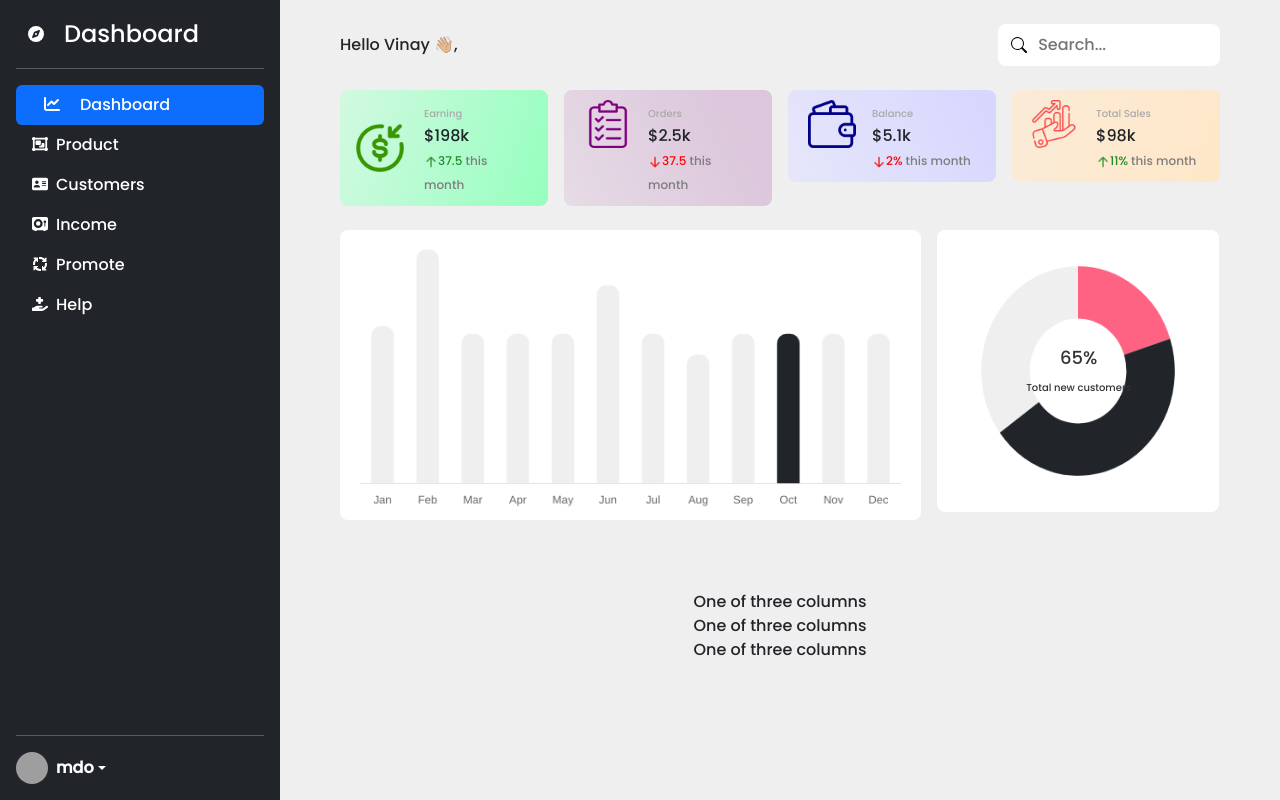
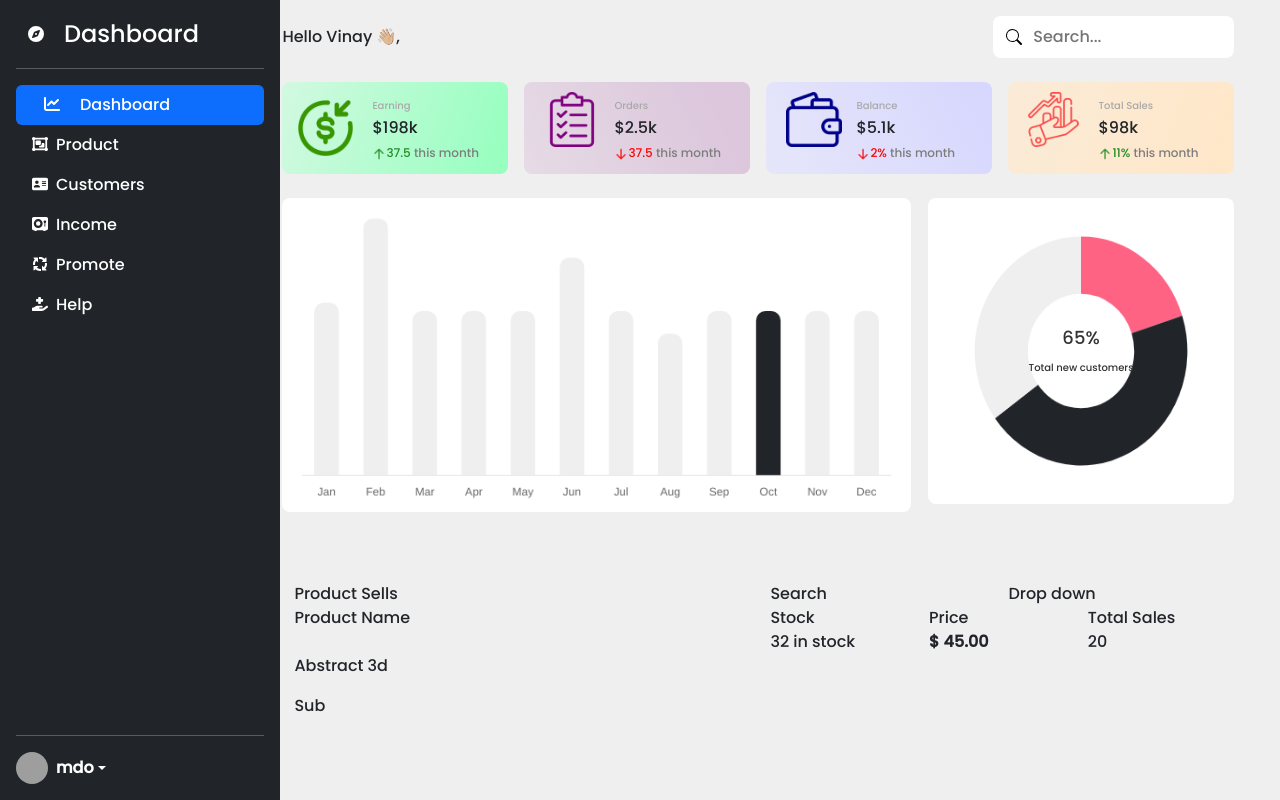
Before and after one commit to vin51435/Dashboard-FrontPage-UsingReact, a React (Vite) app: page / in a window 1280 px wide. Built offline with nearby package versions, Linux system fonts and the light colour scheme; grey boxes are pictures that could not be loaded.

Commit message:
fixed desktop nav

```diff
--- a/src/components/HomeContent.jsx
+++ b/src/components/HomeContent.jsx
@@ -1,6 +1,5 @@
 import React, { useState, useEffect } from "react";
 import BarChart from "./BarChart";
-import { UserData, CustomerData } from '../Data.js';
 import DoughnutChart from "./DoughnutChart";
 import incomePng from '../assets/income.png';
 import salesPng from '../assets/sales.png';
@@ -8,11 +7,12 @@ import clipboardPng from '../assets/clipboard.png';
 import walletPng from '../assets/wallet.png';
 import downArrowPng from '../assets/arrow-down.png';
 import upArrowPng from '../assets/up-down.png';
+import { Products } from "./Products";
 
 const HomeContent = () => {
 
   return (
-    <div className="container  px-4 m-4">
+    <div className="container  px-4 m-3 main-div">
       <div className="container text-center">
         <div className="row  justify-content-between align-items-center">
           <div className="col-4 text-start align-middle">
@@ -98,19 +98,7 @@ const HomeContent = () => {
           </div>
         </div>
       </div>
-      <div class="container text-center">
-        <div class="row align-items-start">
-          <div class="col-12">
-            One of three columns
-          </div>
-          <div class="col-12">
-            One of three columns
-          </div>
-          <div class="col-12">
-            One of three columns
-          </div>
-        </div>
-      </div>
+      <Products />
     </div>
   );
 };
--- a/src/components/Nav.jsx
+++ b/src/components/Nav.jsx
@@ -6,7 +6,7 @@ const Nav = () => {
 
   return (
     // <main className="d-flex flex-nowrap">
-      <div className="d-flex flex-column flex-shrink-0 p-3 text-white bg-dark" style={{ width: '280px' }}>
+      <div className="d-flex flex-column flex-shrink-0 p-3 text-white bg-dark nav-div" style={{ width: '280px' }}>
         <a href="/" className="d-flex align-items-center mb-3 mb-md-0 me-md-auto text-white text-decoration-none">
           <FontAwesomeIcon className="bi me-2" width="40" height="32" icon={faCompass} />
           <span className="fs-4">Dashboard</span>
--- /dev/null
+++ b/src/components/Products.jsx
@@ -0,0 +1,45 @@
+import React from "react";
+
+export const Products = () => {
+  return (
+    <div className="container text-center">
+      <div className="row align-items-start">
+        <div className="col-12">
+          <div className="container">
+            <div className="row text-start">
+              <div className="col-6">Product Sells</div>
+              <div className="col-3">Search</div>
+              <div className="col-3">Drop down</div>
+            </div>
+          </div>
+        </div>
+        <div className="col-12">
+          <div className="container">
+            <div className="row text-start">
+              <div className="col-6">Product Name</div>
+              <div className="col-2">Stock</div>
+              <div className="col-2">Price</div>
+              <div className="col-2">Total Sales</div>
+            </div>
+          </div>
+        </div>
+        <div className="col-12">
+          <div className="container">
+            <div className="row text-start">
+              <div className="col-6">
+                <div>
+                  <img/>
+                  <p>Abstract 3d</p>
+                  <p>Sub</p>
+                </div>
+              </div>
+              <div className="col-2">32 in stock</div>
+              <div className="col-2"><b>$ 45.00</b></div>
+              <div className="col-2">20</div>
+            </div>
+          </div>
+        </div>
+      </div>
+    </div>
+  );
+};
--- a/src/index.css
+++ b/src/index.css
@@ -13,6 +13,18 @@ body {
 
 main {
   height: 100%;
+}
+
+.nav-div{
+  width: 20%;
+  position: fixed;
+  height: 100vh;
+}
+
+.main-div{
+  position: relative;
+  left: 18%;
+  width: 80%;
 }
 
 form.nosubmit {
```
